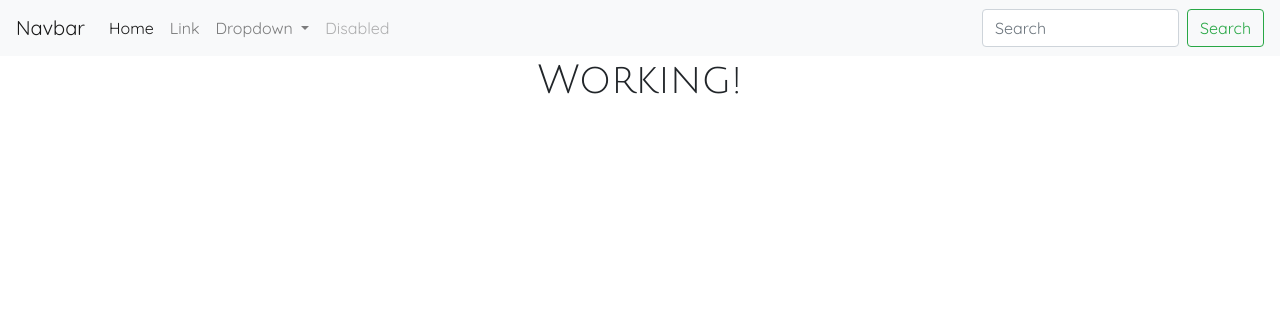
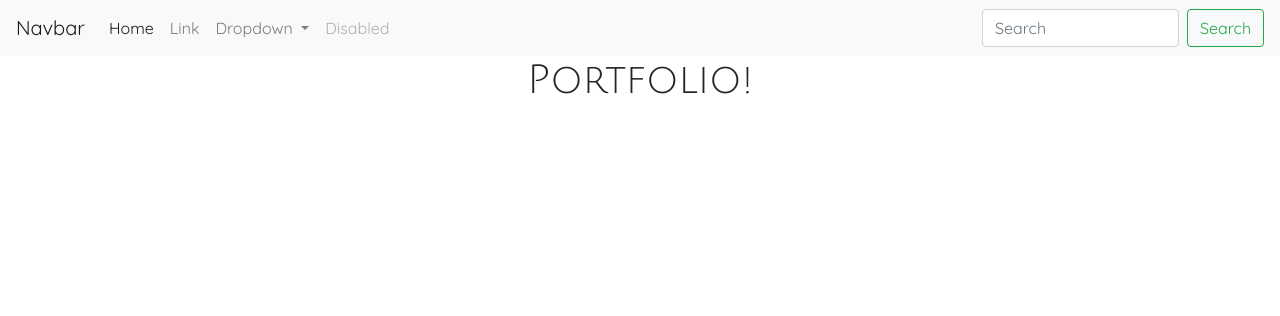
Before and after one commit to SamNgigi/D-Portfolio, a Django app: page / in a window 1280 px wide. Shown: the top 316 px of the page. Run offline with Django 3.2, Linux system fonts and the light colour scheme; some libraries are stand-ins or nearby versions.

Commit message:
Testing the index route

```diff
--- a/portfolio/index/templates/index.html
+++ b/portfolio/index/templates/index.html
@@ -1,5 +1,5 @@
 {% extends 'base.html' %}
 {{block.super}}
 {% block content %}
-  <h1 class="text-center">Working!</h1>
+  <h1 class="text-center">Portfolio!</h1>
 {% endblock %}
--- a/portfolio/index/views.py
+++ b/portfolio/index/views.py
@@ -7,4 +7,5 @@ We define all our views functions here.
 
 
 def index(request):
-    return render(request, 'index.html')
+    title = "hai"
+    return render(request, 'index.html', {"title": title})
```
